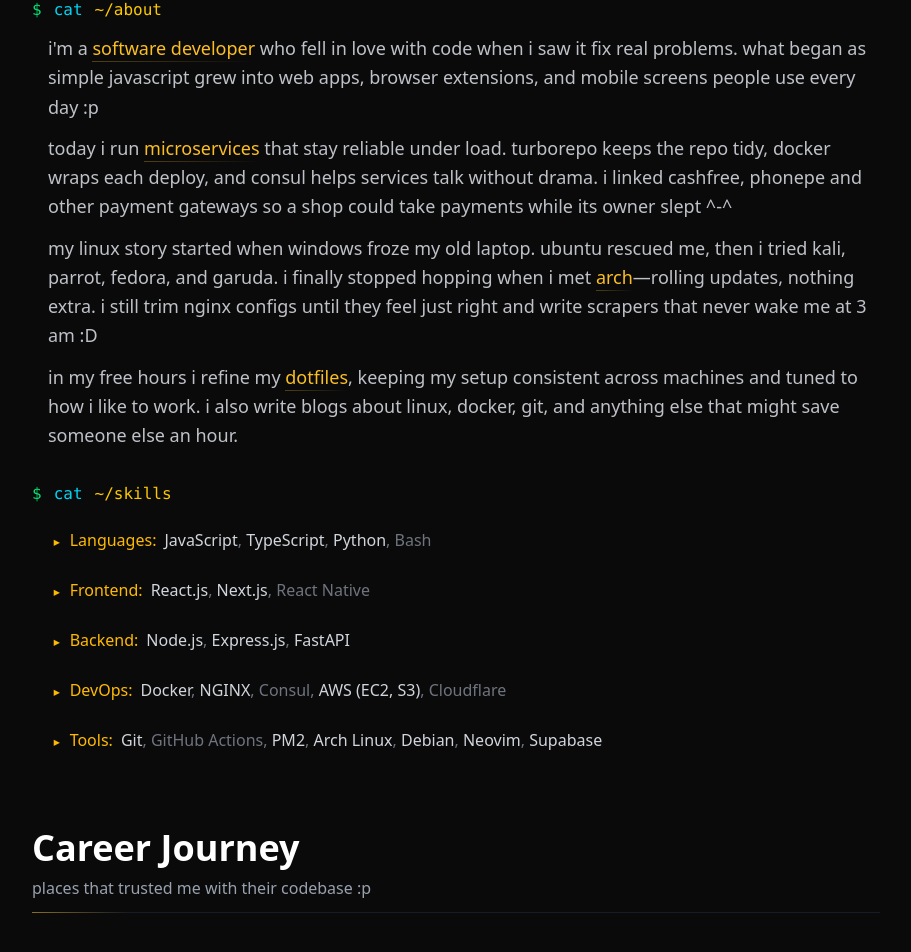
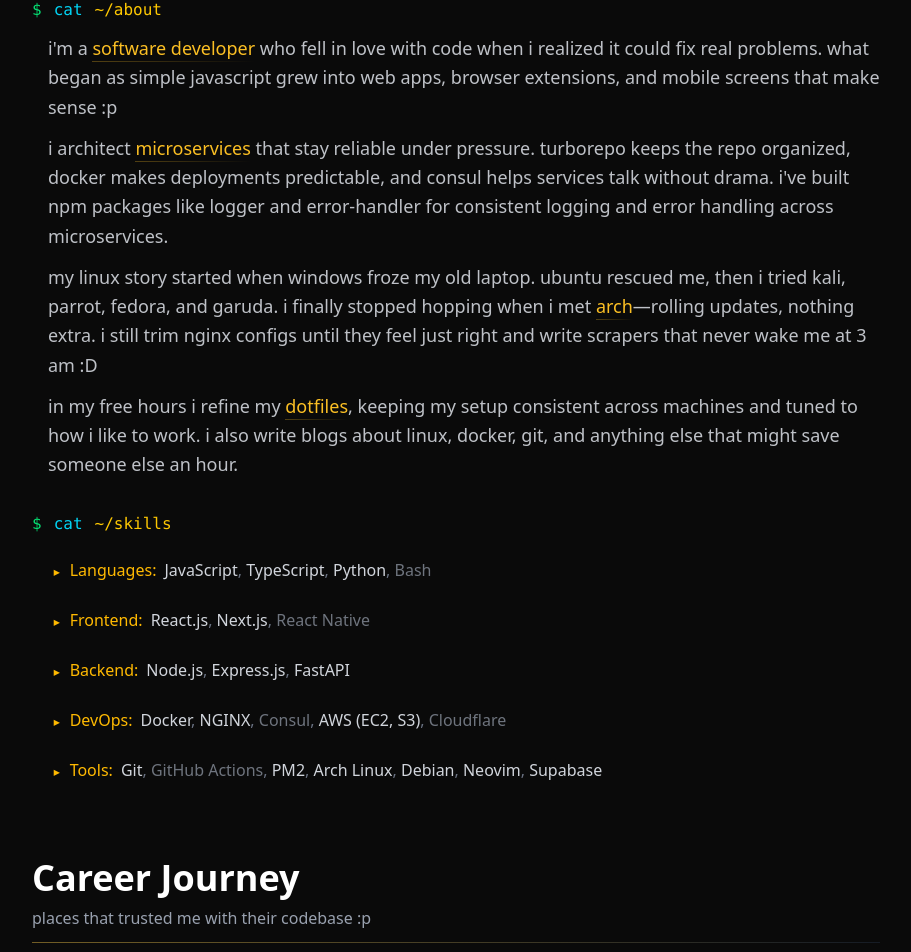
Before and after one commit to sujit-shrc/minimal-portfolio, a Next.js app: page / in a window 1280 px wide. Shown: the part 174-1126 px from the top of the page, without its empty margins (184-1095 px from the left). Built offline with nearby package versions, Linux system fonts and the light colour scheme.

Commit message:
fix(ui): remove useless a in layout and improve hero section text

```diff
--- a/src/app/globals.css
+++ b/src/app/globals.css
@@ -107,10 +107,10 @@
   position: absolute;
   left: 0;
   bottom: -1px;
-  width: 96px;
-  height: 1px;
+  width: 100%;
+  height: 0.1px;
   background: linear-gradient(90deg, #fbbf24, transparent);
-  opacity: 0.5;
+  opacity: 0.4;
 }
 
 /* Minimal fade-in utility used for expanding sections */
--- a/src/app/layout.tsx
+++ b/src/app/layout.tsx
@@ -26,7 +26,6 @@
   return (
     <html lang="en" className="scroll-smooth">
       <body className="antialiased text-white selection:bg-gray-700">
-        <a className="skip-link" href="#main">Skip to content</a>
         {children}
       </body>
     </html>
--- a/src/components/hero-section.tsx
+++ b/src/components/hero-section.tsx
@@ -24,10 +24,10 @@
                                 <span className="text-yellow-400 font-mono text-base sm:text-md">~/about</span>
                             </div>
                             <div className="ml-2 sm:ml-4 text-gray-300/90 leading-relaxed text-base sm:text-lg">
-                                i'm a <span className="text-accent">software developer</span> who fell in love with code when i saw it fix real problems. what began as simple javascript grew into web apps, browser extensions, and mobile screens people use every day :p
+                                i'm a <span className="text-accent">software developer</span> who fell in love with code when i realized it could fix real problems. what began as simple javascript grew into web apps, browser extensions, and mobile screens that make sense :p
                             </div>
                             <div className="ml-2 sm:ml-4 text-gray-300/90 leading-relaxed text-base sm:text-lg mt-2 sm:mt-3">
-                                today i run <span className="text-accent">microservices</span> that stay reliable under load. turborepo keeps the repo tidy, docker wraps each deploy, and consul helps services talk without drama. i linked cashfree, phonepe and other payment gateways so a shop could take payments while its owner slept ^-^
+                                i architect <span className="text-accent">microservices</span> that stay reliable under pressure. turborepo keeps the repo organized, docker makes deployments predictable, and consul helps services talk without drama. i've built npm packages like logger and error-handler for consistent logging and error handling across microservices.
                             </div>
                             <div className="ml-2 sm:ml-4 text-gray-300/90 leading-relaxed text-base sm:text-lg mt-2 sm:mt-3">
                                 my linux story started when windows froze my old laptop. ubuntu rescued me, then i tried kali, parrot, fedora, and garuda. i finally stopped hopping when i met <span className="text-accent">arch</span>—rolling updates, nothing extra. i still trim nginx configs until they feel just right and write scrapers that never wake me at 3 am :D
@@ -39,7 +39,8 @@
                     </div>
                 </div>
 
-                {/* Skills - Categorized terminal style */}
+                {/* Skills */}
+
                 <div>
                     <div className="max-w-4xl">
                         <div className="flex items-start gap-2 sm:gap-3 mb-2 sm:mb-3">
--- a/src/components/section-header.tsx
+++ /dev/null
@@ -1,21 +0,0 @@
-interface SectionHeaderProps {
-  title: string;
-  subtitle?: string;
-  className?: string;
-}
-
-export default function SectionHeader({ title, subtitle, className = '' }: SectionHeaderProps) {
-  return (
-    <div className={`text-center mb-16 ${className}`}>
-      <h2 className="text-3xl sm:text-4xl font-light text-white mb-4 tracking-tight">
-        {title}
-      </h2>
-      {subtitle && (
-        <p className="text-gray-300 max-w-2xl mx-auto leading-relaxed text-base sm:text-md">
-          {subtitle}
-        </p>
-      )}
-      <div className="w-12 h-px bg-white mx-auto mt-8"></div>
-    </div>
-  );
-}
```
